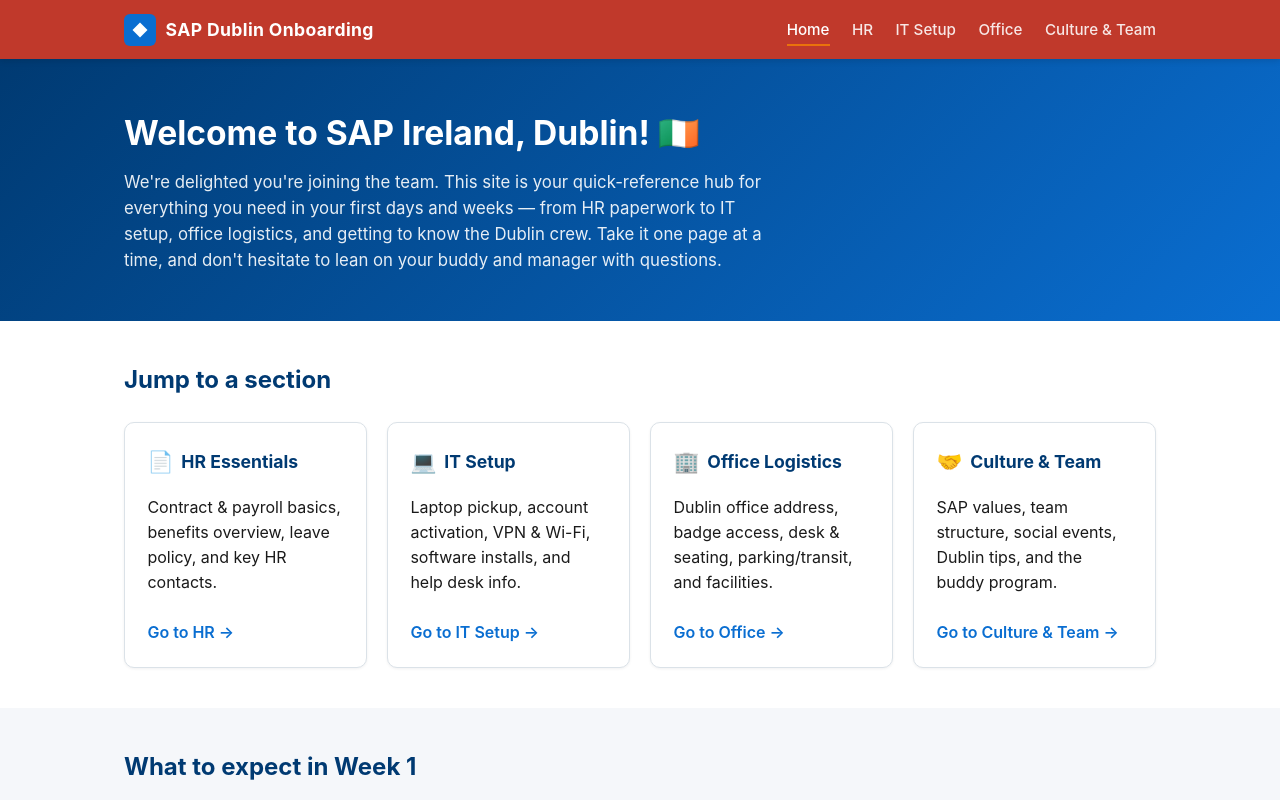
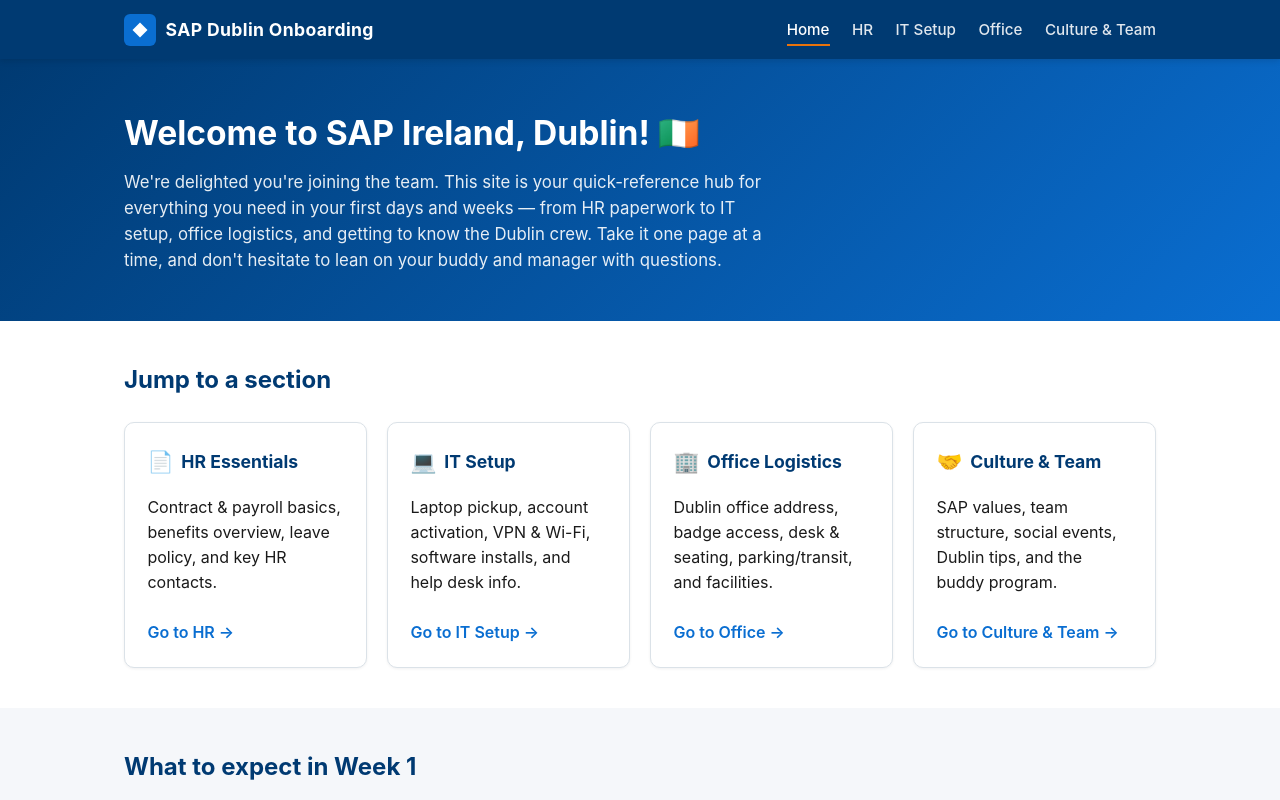
Before and after one commit to hackathon-orange-wasp-73/sap-ireland-onboarding, a website: page index.html in a window 1280 px wide. Shown: the top 800 px of the page. Drawn offline with Linux system fonts and the light colour scheme.

Commit message:
Revert "TEST: temporarily change header background color to trigger header-watch"
This reverts commit 702b05495b5f9a72cfffcee353285709a90e6eba.

```diff
--- a/style.css
+++ b/style.css
@@ -56,9 +56,7 @@ a:hover {
 /* ---------------- Header / Nav ---------------- */
 
 .site-header {
-  /* TEMP TEST: deliberately changed from var(--sap-blue-dark) to verify header-watch
-     CI detects this. Revert to `background: var(--sap-blue-dark);` after confirming. */
-  background: #c0392b;
+  background: var(--sap-blue-dark);
   color: #fff;
   position: sticky;
   top: 0;
```
